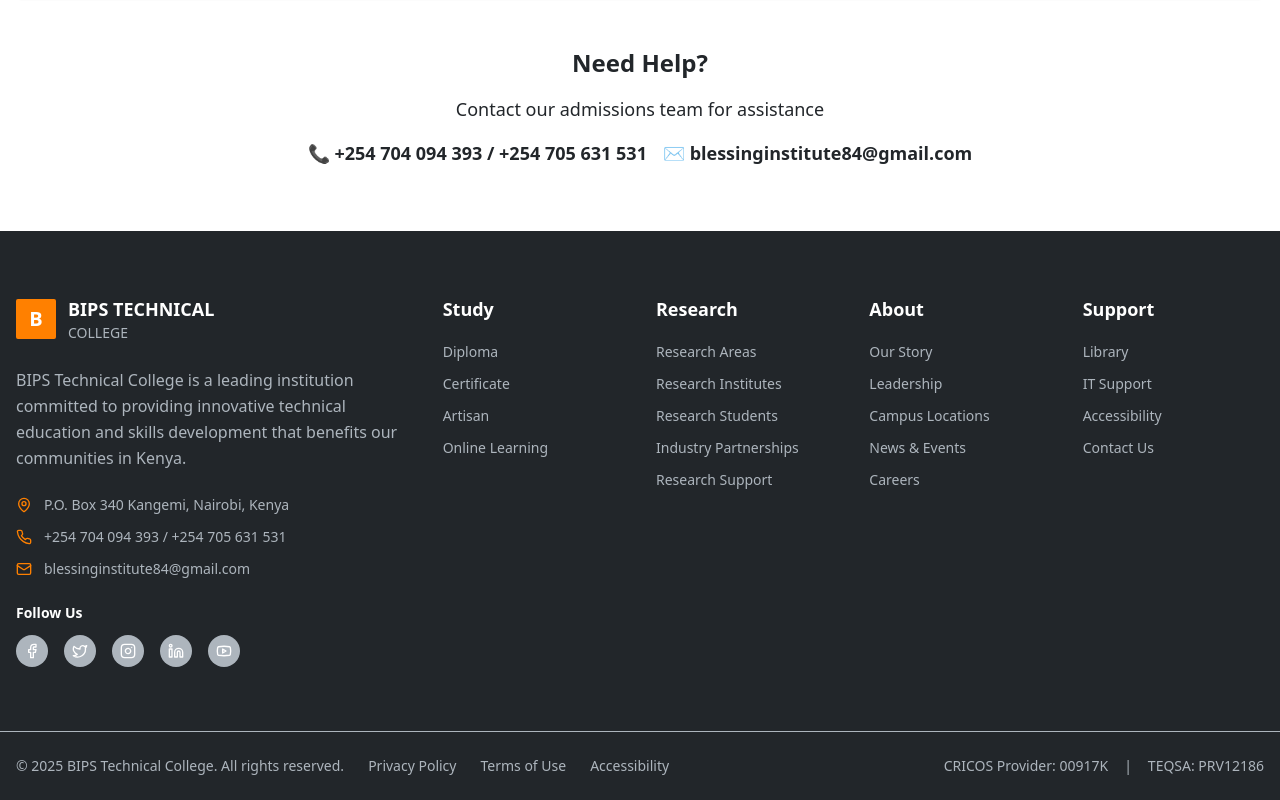
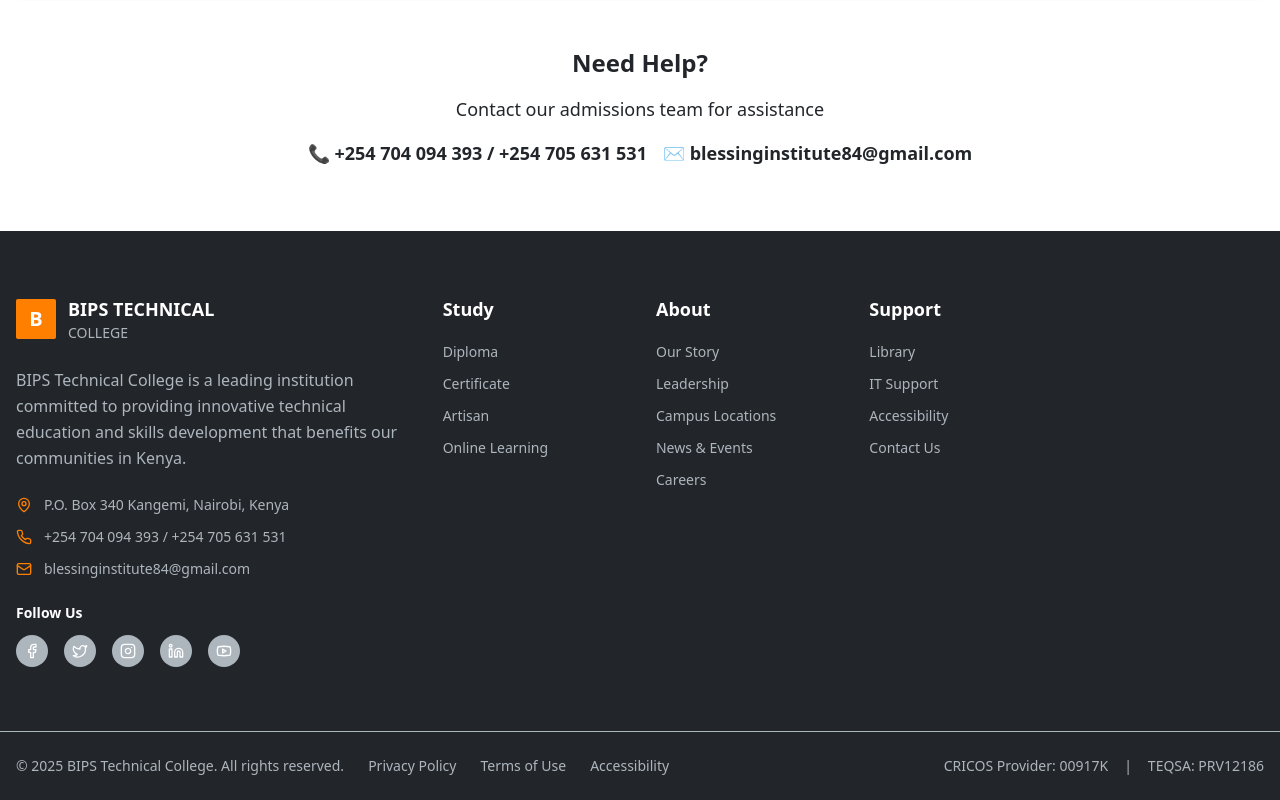
Before and after one commit to FidelMolday/BIPS, a React (Vite) app: page /intake in a window 1280 px wide. Shown: the part 1814-2614 px from the top of the page. Built offline with nearby package versions, Linux system fonts and the light colour scheme; the HTML template or start-up script is replaced by a standard one.

Commit message:
Remove research section from footer

```diff
--- a/src/components/Footer.tsx
+++ b/src/components/Footer.tsx
@@ -10,16 +10,6 @@ const Footer = () => {
         'Certificate',
         'Artisan',
         'Online Learning',
-      ]
-    },
-    {
-      title: 'Research',
-      links: [
-        'Research Areas',
-        'Research Institutes',
-        'Research Students',
-        'Industry Partnerships',
-        'Research Support'
       ]
     },
     {
```
